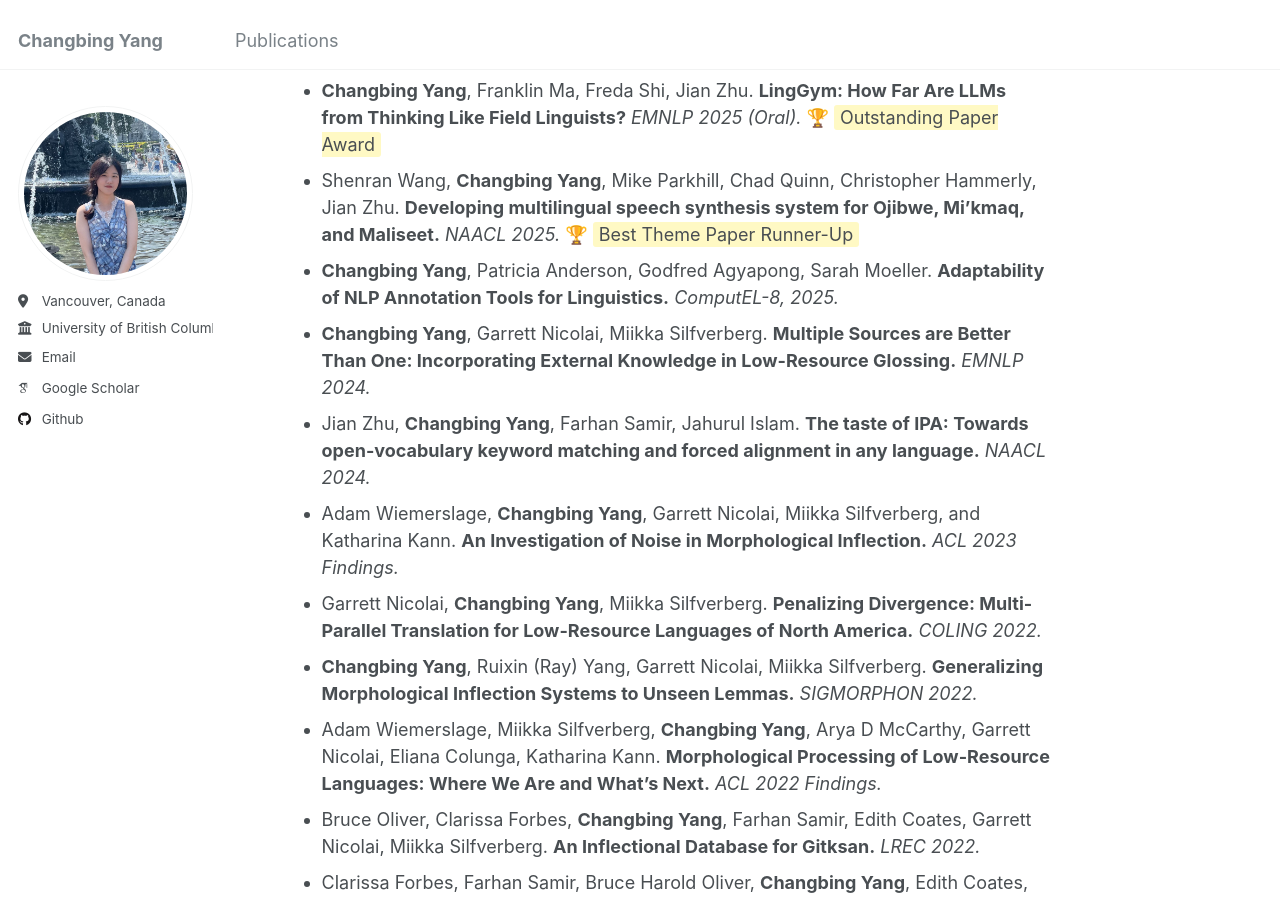
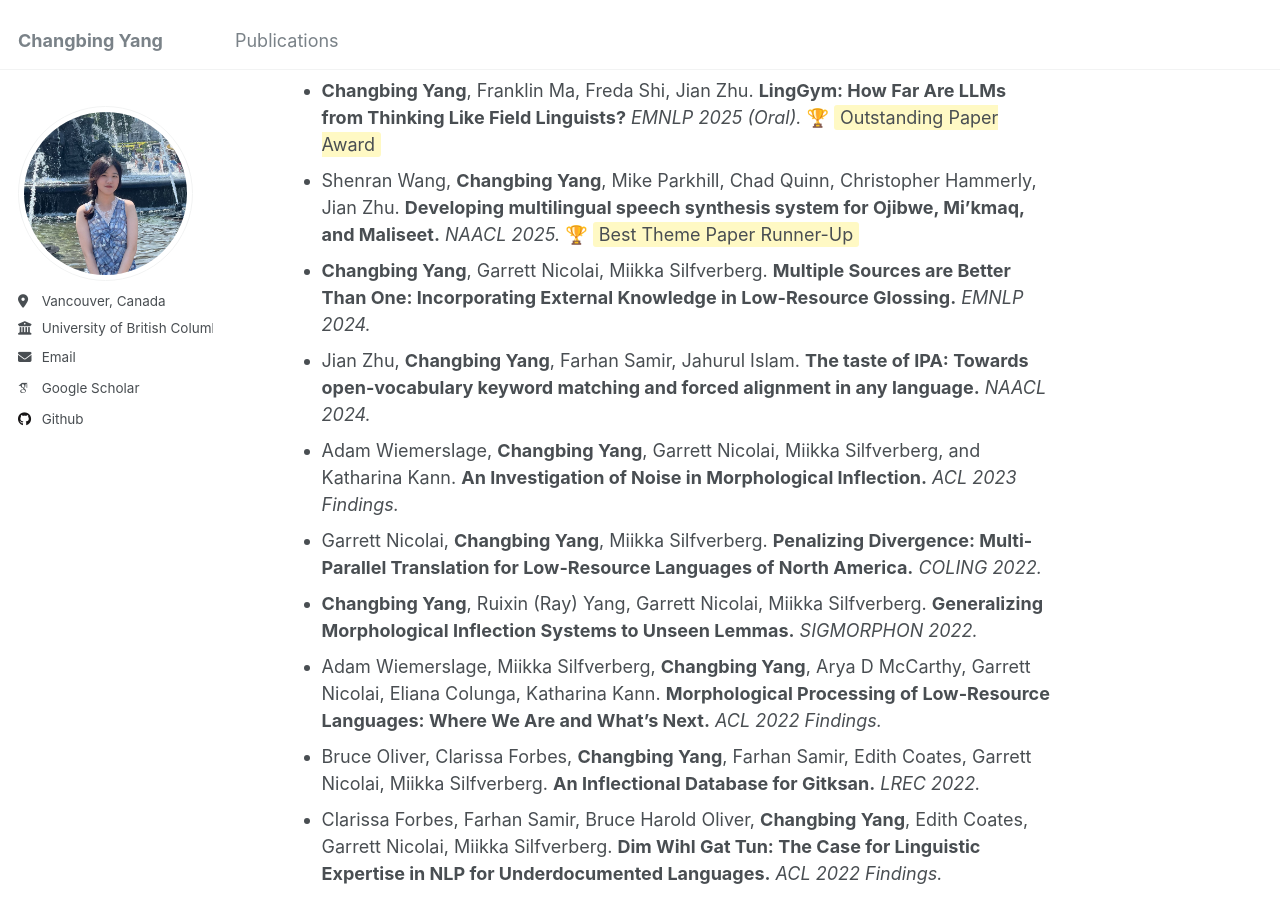
Before and after one commit to changbingY/changbingY.github.io, a Jekyll site: the page built from _pages/about.md, in a window 1280 px wide and 900 px high, scrolled down 948 px. Built offline with Jekyll 4.4.1, drawn with Linux system fonts in a browser that asks for light colours; some web fonts are replaced.

Commit message:
Update about.md

```diff
--- a/_pages/about.md
+++ b/_pages/about.md
@@ -24,7 +24,6 @@ My research is at the intersection of linguistics and AI. My work mainly focuses
 - **Changbing Yang**, Patrick Littell, Gabriel Bernier-Colborne, Yanfei Lu and Mengzhe Geng. **GlossMATE: Multi-Agent Translator Explanations for Glosses.** *LREC 2026.*
 - **Changbing Yang**, Franklin Ma, Freda Shi, Jian Zhu. **LingGym: How Far Are LLMs from Thinking Like Field Linguists?** *EMNLP 2025 (Oral).* 🏆 <span style="background-color: #fff9c4; padding: 2px 6px; border-radius: 3px;">Outstanding Paper Award</span>
 - Shenran Wang, **Changbing Yang**, Mike Parkhill, Chad Quinn, Christopher Hammerly, Jian Zhu. **Developing multilingual speech synthesis system for Ojibwe, Mi'kmaq, and Maliseet.** *NAACL 2025.* 🏆 <span style="background-color: #fff9c4; padding: 2px 6px; border-radius: 3px;">Best Theme Paper Runner-Up</span>
-- **Changbing Yang**, Patricia Anderson, Godfred Agyapong, Sarah Moeller. **Adaptability of NLP Annotation Tools for Linguistics.** *ComputEL-8, 2025.*
 - **Changbing Yang**, Garrett Nicolai, Miikka Silfverberg. **Multiple Sources are Better Than One: Incorporating External Knowledge in Low-Resource Glossing.** *EMNLP 2024.*
 - Jian Zhu, **Changbing Yang**, Farhan Samir, Jahurul Islam. **The taste of IPA: Towards open-vocabulary keyword matching and forced alignment in any language.** *NAACL 2024.*
 - Adam Wiemerslage, **Changbing Yang**, Garrett Nicolai, Miikka Silfverberg, and Katharina Kann. **An Investigation of Noise in Morphological Inflection.** *ACL 2023 Findings.*
```
